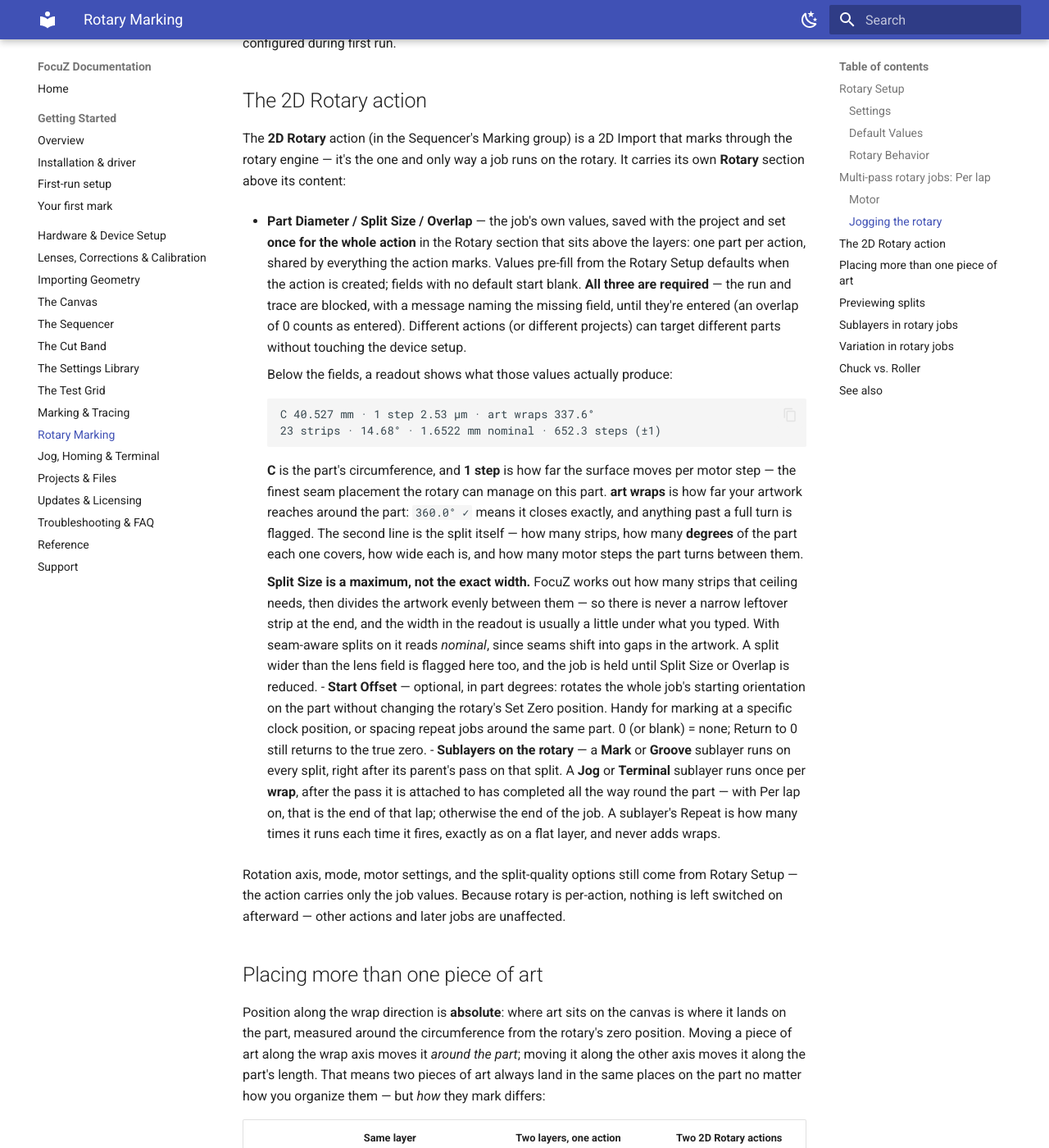
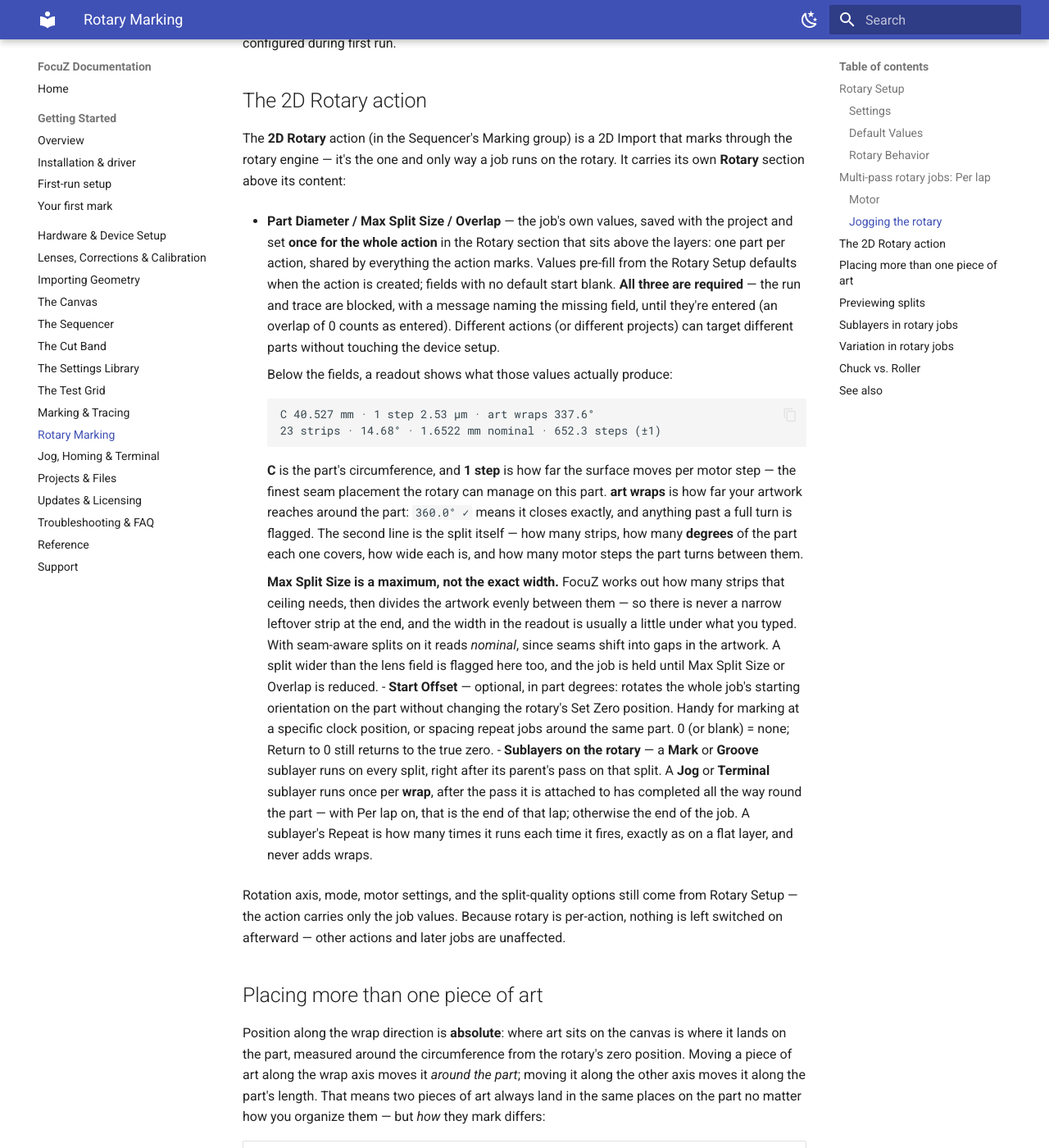
Before and after one commit to Lokahi-Shop/focuz-docs, an MkDocs documentation site: the page built from docs/rotary.md, in a window 1280 px wide and 1400 px high, scrolled down 3638 px. Shown: the whole window at 82% size. Built offline with MkDocs 1.6.1 and Material for MkDocs 9.7.7, drawn with Linux system fonts in a browser that asks for light colours.

Commit message:
Rotary: Split Size is now Max Split Size
Co-Authored-By: Claude Fable 5.1 <noreply@anthropic.com>

```diff
--- a/docs/rotary.md
+++ b/docs/rotary.md
@@ -131,7 +131,7 @@ The **2D Rotary** action (in the Sequencer's Marking group) is a 2D Import that
 the rotary engine — it's the one and only way a job runs on the rotary. It carries its own
 **Rotary** section above its content:
 
-- **Part Diameter / Split Size / Overlap** — the job's own values, saved with the project and
+- **Part Diameter / Max Split Size / Overlap** — the job's own values, saved with the project and
   set **once for the whole action** in the Rotary section that sits above the layers: one part
   per action, shared by everything the action marks. Values pre-fill from the Rotary Setup
   defaults when the action is created; fields with no default start blank. **All three are
@@ -153,12 +153,12 @@ the rotary engine — it's the one and only way a job runs on the rotary. It car
     **degrees** of the part each one covers, how wide each is, and how many motor steps the part
     turns between them.
 
-    **Split Size is a maximum, not the exact width.** FocuZ works out how many strips that
+    **Max Split Size is a maximum, not the exact width.** FocuZ works out how many strips that
     ceiling needs, then divides the artwork evenly between them — so there is never a narrow
     leftover strip at the end, and the width in the readout is usually a little under what you
     typed. With seam-aware splits on it reads *nominal*, since seams shift into gaps in the
     artwork. A split wider than the lens field is flagged here too, and the job is held until
-    Split Size or Overlap is reduced.
+    Max Split Size or Overlap is reduced.
 - **Start Offset** — optional, in part degrees: rotates the whole job's starting orientation
   on the part without changing the rotary's Set Zero position. Handy for marking at a specific
   clock position, or spacing repeat jobs around the same part. 0 (or blank) = none; Return to
```
